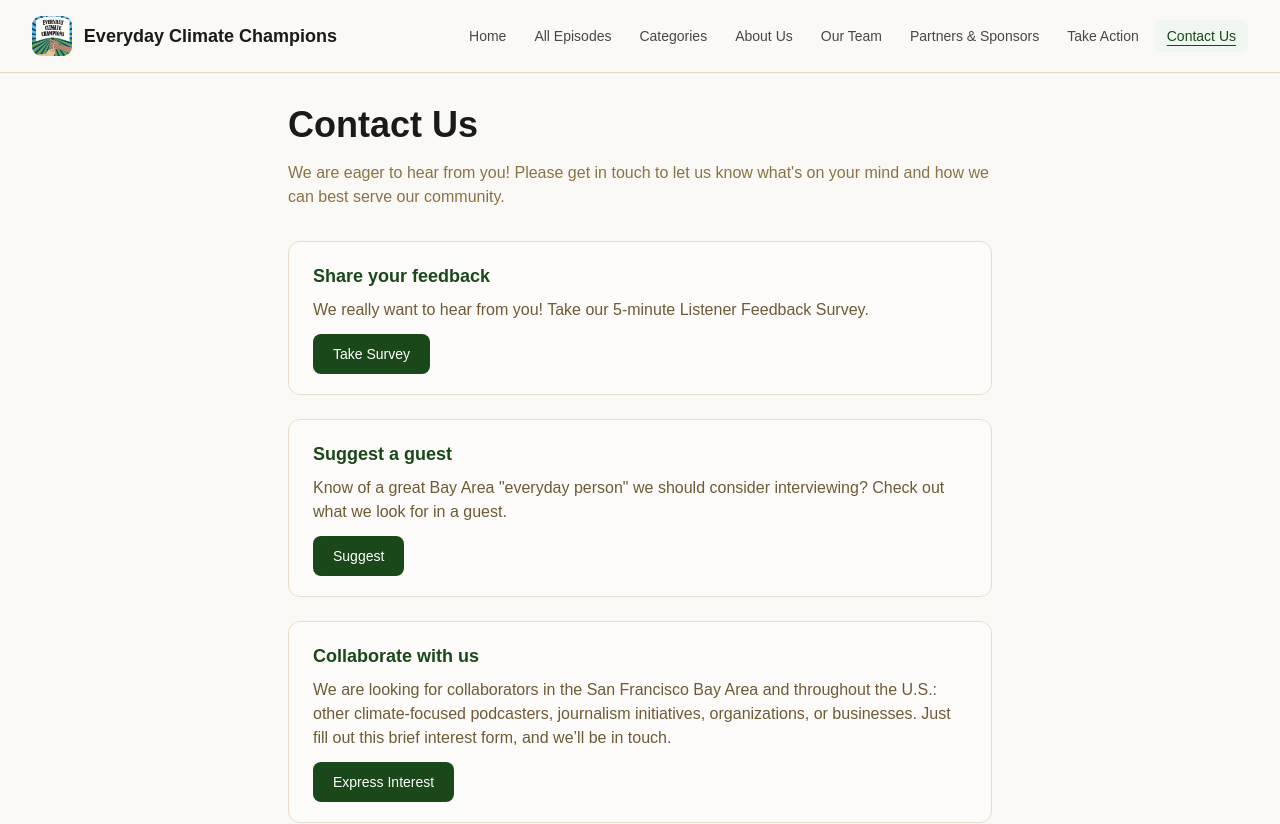
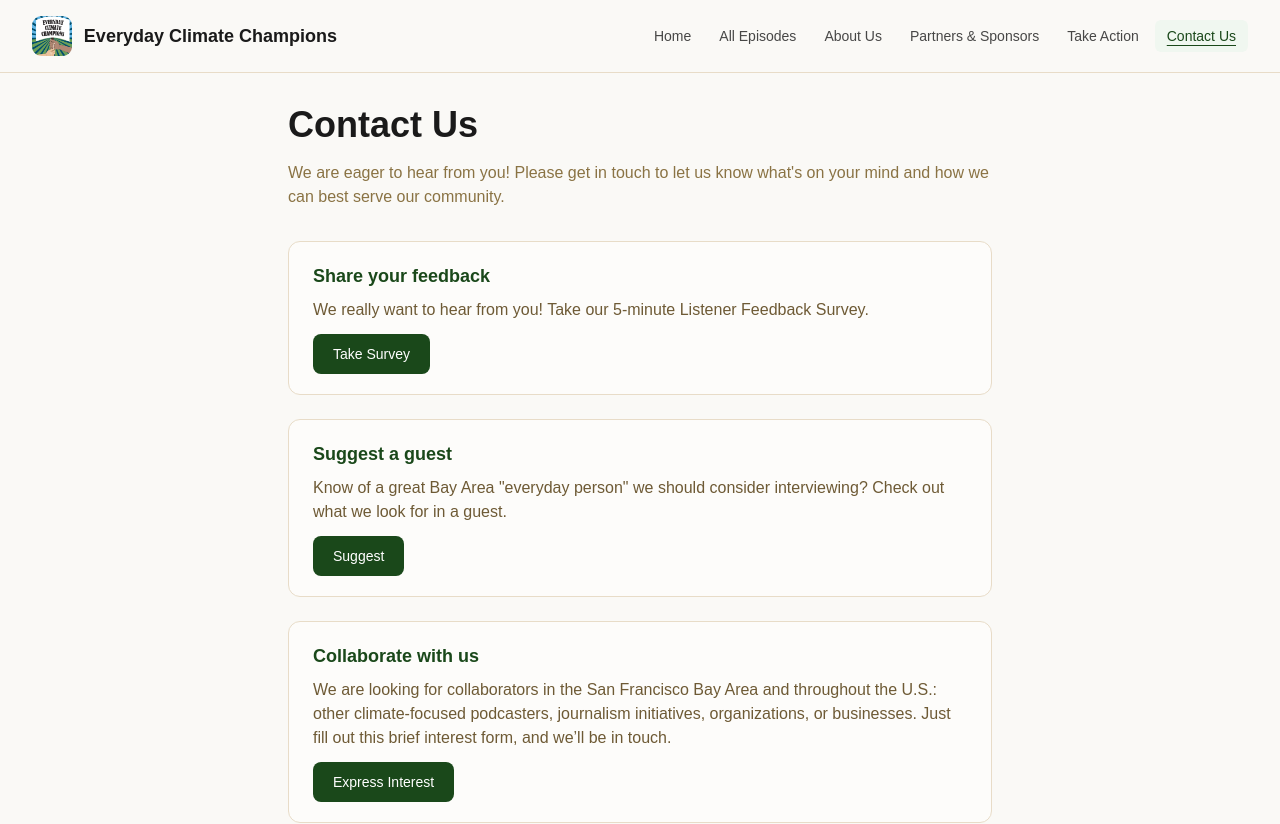
Before and after one commit to benjifriedman/everyday-climate-champions, a Next.js app: page /contact-us in a window 1280 px wide. Shown: the top 824 px of the page. Built offline with nearby package versions, Linux system fonts and the light colour scheme.

Commit message:
Hide Categories and Our Team from desktop nav, revert breakpoint to 1130px

```diff
--- a/app/globals.css
+++ b/app/globals.css
@@ -41,7 +41,7 @@
   --font-sans: var(--font-geist-sans);
   --font-mono: var(--font-geist-mono);
 
-  --breakpoint-nav: 1230px;
+  --breakpoint-nav: 1130px;
 }
 
 body {
--- a/components/DesktopNav.tsx
+++ b/components/DesktopNav.tsx
@@ -3,6 +3,8 @@
 import Link from 'next/link';
 import { usePathname } from 'next/navigation';
 import { NAV_LINKS } from '@/lib/constants';
+
+const DESKTOP_HIDDEN = new Set(['/categories', '/team']);
 
 function isActive(href: string, pathname: string): boolean {
   if (href === '/') {
@@ -17,7 +19,7 @@ export default function DesktopNav() {
   return (
     <nav aria-label="Primary navigation" className="hidden nav:block">
       <ul className="flex items-center gap-1">
-        {NAV_LINKS.map((link) => {
+        {NAV_LINKS.filter((link) => !DESKTOP_HIDDEN.has(link.href)).map((link) => {
           const active = isActive(link.href, pathname);
           return (
             <li key={link.href}>
```
